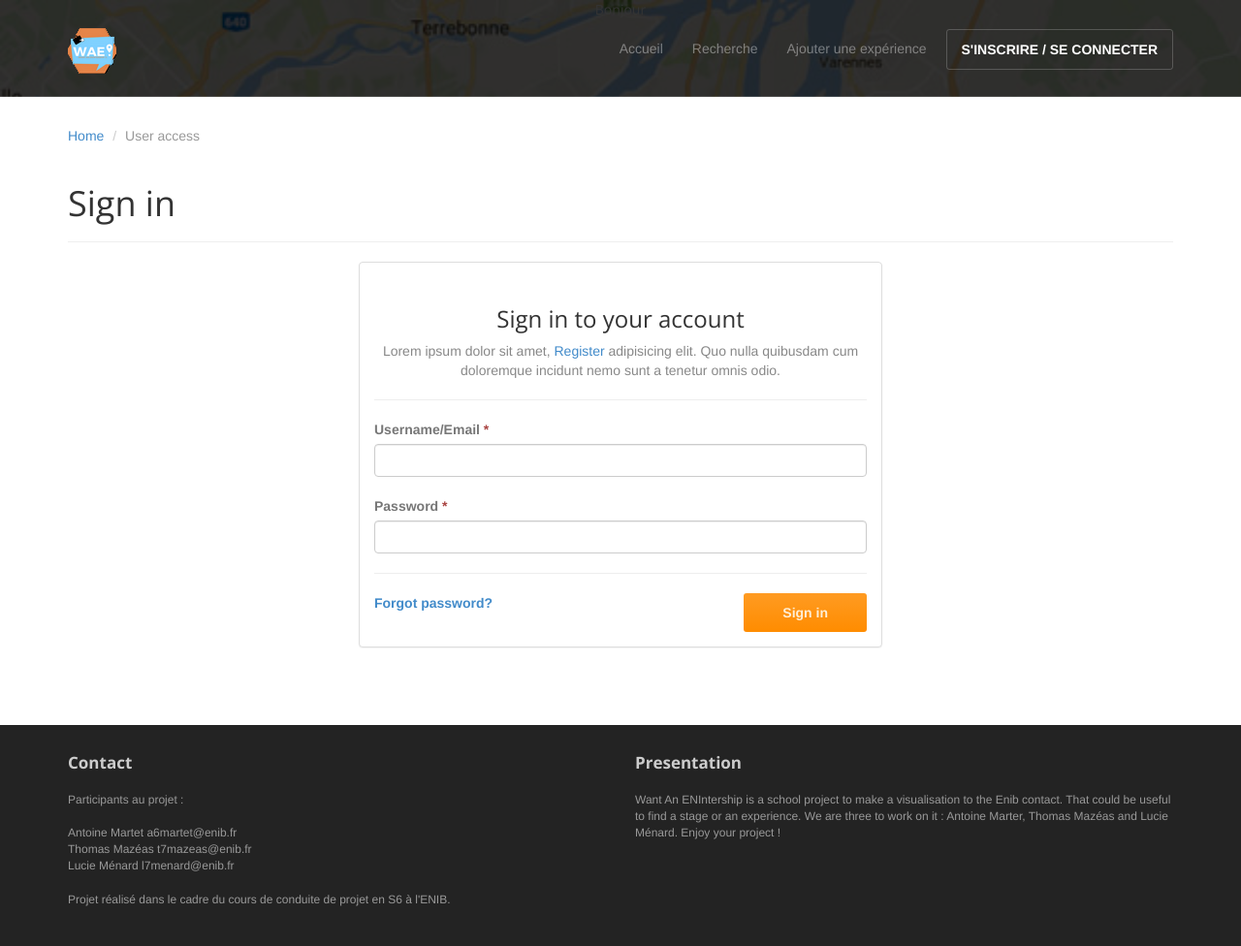
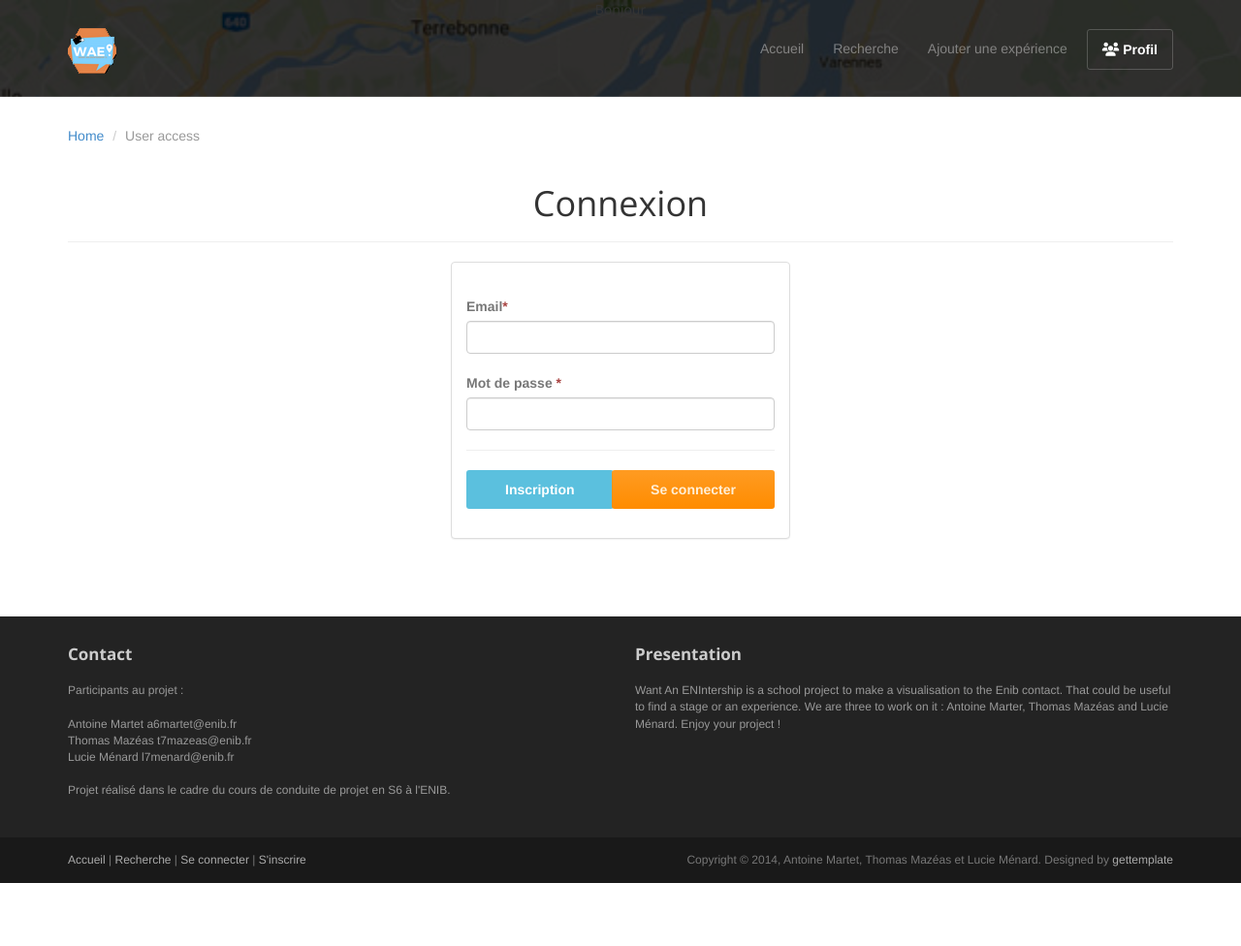
Before and after one commit to LucieMenard/Want-an-ENIntership, a Flask app: page /signin in a window 1280 px wide. Shown: the top 976 px of the page at 97% size. After the commit the page ends 911 px from the top, so only its background shows below. Run offline with Flask 2, Linux system fonts and the light colour scheme; some libraries are stand-ins or nearby versions.

Commit message:
Connexion + HTML qui marche lel

```diff
--- a/app.py
+++ b/app.py
@@ -1,12 +1,12 @@
 import psycopg2
 import json
 import datetime
-from flask import Flask, jsonify, render_template, request, Response, redirect, url_for
+from flask import Flask, jsonify, render_template, request, Response, redirect, url_for, session
 
 app = Flask(__name__)
+app.secret_key='enib'
 
-
-def connexion():
+def connexionDB():
     con = psycopg2.connect(database='WAE_Local',
                            user='postgres',
                            host='localhost',
@@ -56,13 +56,21 @@ def profil(id):
     print(id)
     return render_template('profil.html')
 
+@app.route('/testConn')
+def testConn():
+    if 'user' in session:
+        return redirect(url_for('profil', id=session['user']))
+    else:
+        return redirect(url_for('signin'))
+
+
 
 #----- Requêtes HTTP -----#
 #-- Sign in --#
 @app.route('/getUser', methods=['POST'])
 # Récupère un utilisateur à partir de son ID
 def getUser():
-    con = connexion()
+    con = connexionDB()
     cur = con.cursor()
     id = request.form['id']
     cur.execute(
@@ -75,7 +83,7 @@ def getUser():
 # Sauvegarde un utilisateur et renvoie son ID récemment crée.
 def saveUser():
     user = json.loads(request.form['newUser'])
-    con = connexion()
+    con = connexionDB()
     cur = con.cursor()
     cur.execute(""" SELECT "mail" FROM "Utilisateur" """, ())
     mails = cur.fetchall()
@@ -101,7 +109,7 @@ def saveUser():
 @app.route('/getExp', methods=['POST'])
 # Récupère une expérience à partir de son ID
 def getExp():
-    con = connexion()
+    con = connexionDB()
     cur = con.cursor()
     id = request.form['id']
     cur.execute(""" SELECT * FROM "Experience" WHERE "Experience".ident = %s""", (id,))
@@ -114,7 +122,7 @@ def getExp():
 # ! Faire le renvoie id
 def saveExp():
     exp = json.loads(request.form['newExp'])
-    con = connexion()
+    con = connexionDB()
     cur = con.cursor()
     idContact = getContact()
     cur.execute("""INSERT INTO "Experience"("type", "domain", "start_date", "end_date", "money", "feel_grade", "duration", "contact", "company", "description") VALUES (%s, %s, %s, %s, %s, %s, %s, %s, %s, %s); """,
@@ -125,7 +133,7 @@ def saveExp():
 @app.route('/getContact', methods=['POST'])
 # Récupère un contact à partir de son ID
 def getContact():
-    con = connexion()
+    con = connexionDB()
     cur = con.cursor()
     id = request.form['id']
     cur.execute(""" SELECT * FROM "Contact" WHERE "Contact".ident = %s""", (id,))
@@ -133,15 +141,26 @@ def getContact():
     return Response(json.dumps(data[0]))
 
 
-@app.route('/saveContact', methods=['POST'])
-# Sauvegarde un contact
-# ! Faire le renvoie id pour le réutiliser avec l'expérience
-def saveContact():
-    contact = json.loads(request.form['newContact'])
-    con = connexion()
-    cur = con.cursor()
-    cur.execute("""INSERT INTO "Contact"("last_Name", "first_Name", "phone_number", "mail_Contact", "enibien") VALUES (%s, %s, %s, %s, %s); """, (contact['Nom'], contact['Prenom'], contact['Telephone'], contact['Email'], contact['Enibien']))
-    con.commit()
+# @app.route('/saveContact', methods=['POST'])
+# # Sauvegarde un contact
+# # ! Faire le renvoie id pour le réutiliser avec l'expérience
+# def saveContact():
+#     contact = json.loads(request.form['newContact'])
+#     con = connexionDB()
+#     cur = con.cursor()
+#     cur.execute("""INSERT INTO "Contact"("last_Name", "first_Name", "phone_number", "mail_Contact", "enibien") VALUES (%s, %s, %s, %s, %s); """, (contact['Nom'], contact['Prenom'], contact['Telephone'], contact['Email'], contact['Enibien']))
+#     con.commit()
+
+@app.route('/connexion', methods=['POST'])
+def connexion():
+    email = request.form['email']
+    mdp = request.form['mdp']
+    recup = connexionSQL(email)
+    if mdp==recup['mdp']:
+        session['user'] = recup['id']
+        return recup
+    else :
+        print('no')
 
 #----- Modèles -----#
 def fetchToJson(users):
@@ -162,5 +181,18 @@ def fetchToJson(users):
         liste.append(x)
     return liste
 
+#----- DB Request -----#
+def connexionSQL(mail):
+    con = connexionDB()
+    cur = con.cursor()
+    cur.execute(""" SELECT "ident", "mail", "mdp" FROM "Utilisateur" WHERE "mail"=%s """, (mail,))
+    a = cur.fetchone()
+    x = {
+        'id': a[0],
+        'mail': a[1],
+        'mdp': a[2]
+    }
+    return x
+
 if __name__ == "__main__":
     app.run(debug=True)
--- /dev/null
+++ b/static/js/signin.js
@@ -0,0 +1,29 @@
+var vm = new Vue({
+    el: '#app',
+    delimiters: ['[[',']]'],
+    data: {
+        email: '',
+        mdp: ''
+    },
+    methods: {
+        submit: function(){
+            var vue = this
+            console.log('Ok')
+            $.ajax({
+                url: '/connexion',
+                data: {
+                    'email': vue.email,
+                    'mdp': vue.mdp
+                },
+                type: 'POST',
+                success: function(a){
+                    console.log(a)
+                    document.location.href = '/profil/'+a['id']
+                },
+                error: function (a, status, error) {
+                    console.log('Erreur : ' + error + '\nStatus : ' + status)
+                }
+            })
+        }
+    }
+})
--- a/templates/addexp.html
+++ b/templates/addexp.html
@@ -14,6 +14,7 @@
 	<link rel="stylesheet" href="{{ url_for('static', filename='css/bootstrap.min.css')}}">
 	<link rel="stylesheet" href="{{ url_for('static', filename='css/font-awesome.min.css') }}">
 
+	<script src="https://kit.fontawesome.com/8846054c71.js" crossorigin="anonymous"></script>
 	<!-- Custom styles for our template -->
 	<link rel="stylesheet" href="{{ url_for('static', filename='css/bootstrap-theme.css')}}" media="screen" >
 	<link rel="stylesheet" href="{{ url_for('static', filename='css/main.css')}}">
@@ -39,8 +40,9 @@
 					<li><a href="/">Accueil</a></li>
 					<!-- Il faut créer le fichier html derrière -->
 					<li><a href="recherche">Recherche</a></li>
-					<li><a href="addexp">Ajouter une expérience</a></li>
-					<li><a class="btn" href="signin">S'INSCRIRE / SE CONNECTER</a></li>
+					<li class="active"><a href="addexp">Ajouter une expérience</a></li>
+					<li><a class="btn" href="/testConn"> <i class="fas fa-users"></i> Profil
+					</a></li>
 				</ul>
 			</div><!--/.nav-collapse -->
 		</div>
--- a/templates/index.html
+++ b/templates/index.html
@@ -18,7 +18,7 @@
 	integrity="sha512-xwE/Az9zrjBIphAcBb3F6JVqxf46+CDLwfLMHloNu6KEQCAWi6HcDUbeOfBIptF7tcCzusKFjFw2yuvEpDL9wQ=="
 	crossorigin=""/>
 
-
+	<script src="https://kit.fontawesome.com/8846054c71.js" crossorigin="anonymous"></script>
 	<!-- Custom styles for our template -->
 	<link rel="stylesheet" href="{{ url_for('static', filename='css/bootstrap-theme.css')}}" media="screen" >
 	<link rel="stylesheet" href="{{ url_for('static', filename='css/main.css')}}">
@@ -45,7 +45,8 @@
 					<!-- Il faut créer le fichier html derrière -->
 					<li><a href="recherche">Recherche</a></li>
 					<li><a href="addexp">Ajouter une expérience</a></li>
-					<li><a class="btn" href="signin">S'INSCRIRE / SE CONNECTER</a></li>
+					<li><a class="btn" href="/testConn"> <i class="fas fa-users"></i> Profil
+					</a></li>
 				</ul>
 			</div><!--/.nav-collapse -->
 		</div>
--- a/templates/profil.html
+++ b/templates/profil.html
@@ -50,7 +50,8 @@
                     <!-- Il faut créer le fichier html derrière -->
                     <li><a href="/recherche">Recherche</a></li>
 					<li><a href="/addexp">Ajouter une expérience</a></li>
-					<li><a class="btn" href="signin">S'INSCRIRE / SE CONNECTER</a></li>
+                    <li><a class="btn" href="/testConn"> <i class="fas fa-users"></i> Profil
+                    </a></li>
                 </ul>
             </div>
             <!--/.nav-collapse -->
--- a/templates/recherche.html
+++ b/templates/recherche.html
@@ -15,6 +15,7 @@
 	<link rel="stylesheet" href="{{ url_for('static', filename='css/bootstrap.min.css')}}">
 	<link rel="stylesheet" href="{{url_for('static', filename='css/font-awesome.min.css')}}">
 
+	<script src="https://kit.fontawesome.com/8846054c71.js" crossorigin="anonymous"></script>
 	<!-- Custom styles for our template -->
 	<link rel="stylesheet" href="{{url_for('static', filename='css/bootstrap-theme.css')}}" media="screen">
 	<link rel="stylesheet" href="{{url_for('static', filename='css/main.css')}}">
@@ -43,7 +44,8 @@
 					<!-- Il faut créer le fichier html derrière -->
 					<li class="active"><a href="recherche">Recherche</a></li>
 					<li><a href="addexp">Ajouter une expérience</a></li>
-					<li><a class="btn" href="signin">S'INSCRIRE / SE CONNECTER</a></li>
+					<li><a class="btn" href="/testConn"> <i class="fas fa-users"></i> Profil
+					</a></li>
 				</ul>
 			</div>
 			<!--/.nav-collapse -->
--- a/templates/signin.html
+++ b/templates/signin.html
@@ -14,9 +14,11 @@
 	<link rel="stylesheet" href="{{ url_for('static', filename='css/bootstrap.min.css')}}">
 	<link rel="stylesheet" href="{{ url_for('static', filename='css/font-awesome.min.css') }}">
 
+	<script src="https://kit.fontawesome.com/8846054c71.js" crossorigin="anonymous"></script>
 	<!-- Custom styles for our template -->
 	<link rel="stylesheet" href="{{ url_for('static', filename='css/bootstrap-theme.css')}}" media="screen" >
 	<link rel="stylesheet" href="{{ url_for('static', filename='css/main.css')}}">
+	<script src="https://cdn.jsdelivr.net/npm/vue/dist/vue.js"></script>
 
 	<!-- HTML5 shim and Respond.js IE8 support of HTML5 elements and media queries -->
 	<!--[if lt IE 9]>
@@ -40,7 +42,7 @@
 					<!-- Il faut créer le fichier html derrière -->
 					<li><a href="recherche">Recherche</a></li>
 					<li><a href="addexp">Ajouter une expérience</a></li>
-					<li class="active"><a class="btn" href="signin">S'INSCRIRE / SE CONNECTER</a></li>
+					<li class="active"><a  class="btn" href="/testConn"><i class="fas fa-users"></i> Profil</a></li>
 				</ul>
 			</div><!--/.nav-collapse -->
 		</div>
@@ -50,7 +52,7 @@
 	<header id="head" class="secondary">Bonjour</header>
 
 	<!-- container -->
-	<div class="container">
+	<div class="container" id="app">
 
 		<ol class="breadcrumb">
 			<li><a href="index.html">Home</a></li>
@@ -62,37 +64,33 @@
 			<!-- Article main content -->
 			<article class="col-xs-12 maincontent">
 				<header class="page-header">
-					<h1 class="page-title">Sign in</h1>
+					<h1 class="page-title text-center">Connexion</h1>
 				</header>
 
-				<div class="col-md-6 col-md-offset-3 col-sm-8 col-sm-offset-2">
+				<div class="col-md-4 col-md-offset-4 col-sm-4 col-sm-offset-2">
 					<div class="panel panel-default">
 						<div class="panel-body">
-							<h3 class="thin text-center">Sign in to your account</h3>
-							<p class="text-center text-muted">Lorem ipsum dolor sit amet, <a href="signup">Register</a> adipisicing elit. Quo nulla quibusdam cum doloremque incidunt nemo sunt a tenetur omnis odio. </p>
-							<hr>
-
-							<form>
+							<div class="form-group">
 								<div class="top-margin">
-									<label>Username/Email <span class="text-danger">*</span></label>
-									<input type="text" class="form-control">
+									<label>Email<span class="text-danger">*</span></label>
+									<input type="text" v-model="email" class="form-control">
 								</div>
 								<div class="top-margin">
-									<label>Password <span class="text-danger">*</span></label>
-									<input type="password" class="form-control">
+									<label>Mot de passe <span class="text-danger">*</span></label>
+									<input type="password" v-model="mdp" class="form-control">
 								</div>
 
 								<hr>
 
 								<div class="row">
-									<div class="col-lg-8">
-										<b><a href="">Forgot password?</a></b>
+									<div class="col-xs-5">
+										<a role="button" class="btn btn-info" href="/signup">Inscription</a>
 									</div>
-									<div class="col-lg-4 text-right">
-										<button class="btn btn-action" type="submit">Sign in</button>
+									<div class="col-xs-7 text-right">
+										<button class="btn btn-action" v-on:click="submit">Se connecter</button>
 									</div>
 								</div>
-							</form>
+							</div>
 						</div>
 					</div>
 
@@ -171,6 +169,7 @@
 
 	<!-- JavaScript libs are placed at the end of the document so the pages load faster -->
 	<script src="http://ajax.googleapis.com/ajax/libs/jquery/1.10.2/jquery.min.js"></script>
+	<script type="text/javascript" src="{{ url_for('static', filename='js/signin.js') }}"></script>
 	<script src="http://netdna.bootstrapcdn.com/bootstrap/3.0.0/js/bootstrap.min.js"></script>
 	<script src="{{ url_for('static', filename='js/headroom.min.js')}}"></script>
 	<script src=" {{ url_for('static', filename='js/jQuery.headroom.min.js')}}"></script>
--- a/templates/signup.html
+++ b/templates/signup.html
@@ -49,7 +49,7 @@
 						<!-- Il faut créer le fichier html derrière -->
 						<li><a href="recherche">Recherche</a></li>
 						<li><a href="addexp">Ajouter une expérience</a></li>
-						<li class="active"><a class="btn" href="signin">S'INSCRIRE / SE CONNECTER</a></li>
+						<li class="active"><a class="btn" href="/testConn"><i class="fas fa-users"></i> Profil</a></li>
 					</ul>
 				</div>
 				<!--/.nav-collapse -->
```
